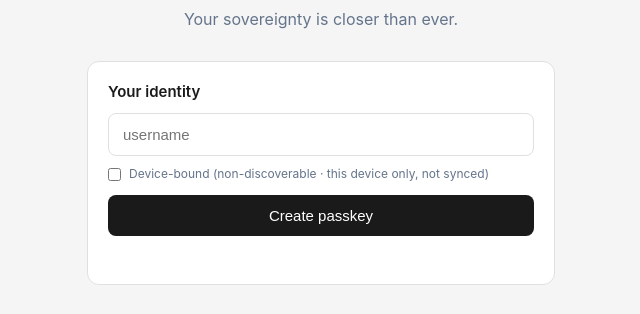
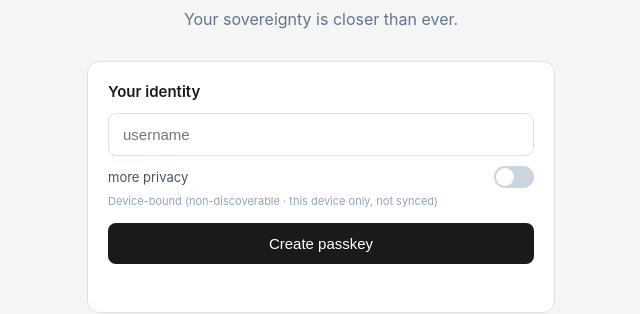
Before and after one commit to ivanmmurciaua/R1DO-tools, a website built with Vite: page index.html in a window 1280 px wide. Shown: the part 152-466 px from the top of the page, without its empty margins (319-959 px from the left). Built offline with nearby package versions, Linux system fonts and the light colour scheme.

Commit message:
show create passkey only if db is empty

```diff
--- a/index.html
+++ b/index.html
@@ -57,7 +57,9 @@
             }
 
             /* ── Identity (passkey) ── */
+            /* Hidden by default; main.js reveals it ONLY when R1DOToolsDB is empty. */
             .identity {
+                display: none;
                 background: #ffffff;
                 border: 1px solid #e0e0e0;
                 border-radius: 12px;
@@ -87,21 +89,69 @@
                 border-color: #94a3b8;
             }
 
-            .toggle {
+            /* Visual switch — "more privacy" (device-bound / non-discoverable) */
+            .switch-row {
                 display: flex;
-                align-items: flex-start;
-                gap: 8px;
-                font-size: 12px;
-                color: #64748b;
-                margin-bottom: 12px;
+                align-items: center;
+                justify-content: space-between;
+                margin-bottom: 6px;
                 cursor: pointer;
-                line-height: 1.4;
             }
 
-            .toggle input {
-                width: auto;
-                margin: 2px 0 0 0;
+            .switch-label {
+                font-size: 13px;
+                color: #475569;
+            }
+
+            .switch-hint {
+                font-size: 11px;
+                color: #94a3b8;
+                line-height: 1.4;
+                margin: 0 0 14px 0;
+            }
+
+            .switch {
+                position: relative;
+                display: inline-block;
+                width: 40px;
+                height: 22px;
                 flex-shrink: 0;
+            }
+
+            .switch input {
+                position: absolute;
+                opacity: 0;
+                width: 0;
+                height: 0;
+                margin: 0;
+            }
+
+            .switch .slider {
+                position: absolute;
+                inset: 0;
+                background: #cbd5e0;
+                border-radius: 22px;
+                transition: background 0.2s ease;
+            }
+
+            .switch .slider::before {
+                content: "";
+                position: absolute;
+                height: 18px;
+                width: 18px;
+                left: 2px;
+                top: 2px;
+                background: #ffffff;
+                border-radius: 50%;
+                transition: transform 0.2s ease;
+            }
+
+            .switch input:checked + .slider {
+                background: #1a1a1a;
+            }
+
+            .switch input:checked + .slider::before {
+                transform: translateX(18px);
             }
 
             .identity button {
@@ -239,10 +289,14 @@
             <div class="identity">
                 <h2>Your identity</h2>
                 <input id="username" type="text" placeholder="username" autocomplete="off" spellcheck="false" />
-                <label class="toggle">
-                    <input id="device-bound" type="checkbox" />
-                    <span>Device-bound (non-discoverable · this device only, not synced)</span>
+                <label class="switch-row">
+                    <span class="switch-label">more privacy</span>
+                    <span class="switch">
+                        <input id="device-bound" type="checkbox" />
+                        <span class="slider"></span>
+                    </span>
                 </label>
+                <p class="switch-hint">Device-bound (non-discoverable · this device only, not synced)</p>
                 <button id="create-passkey">Create passkey</button>
                 <p id="status" class="status"></p>
             </div>
@@ -270,7 +324,5 @@
         </div>
 
         <script type="module" src="/src/main.js"></script>
-        <!-- Vercel Web Analytics (same-origin /_vercel/insights, sin cookies/PII) -->
-        <script defer src="/_vercel/insights/script.js"></script>
     </body>
 </html>
--- a/package.json
+++ b/package.json
@@ -1,5 +1,5 @@
 {
-  "name": "new-r1do-tools",
+  "name": "r1do-tools",
   "version": "0.0.0",
   "private": true,
   "type": "module",
--- a/src/main.js
+++ b/src/main.js
@@ -1,20 +1,32 @@
 // R1DO id — entry point. The index is the single place where the passkey is
 // created (the seed of the identity broker). Everything else (notes/tasks/chat/
 // wallet) will pull from this identity.
-import { registerPasskey, initCredDB } from "./auth/r1do-auth.js";
+import { registerPasskey, listCredentials } from "./auth/r1do-auth.js";
 
 const byId = (id) => document.getElementById(id);
 const statusEl = byId("status");
 const btn = byId("create-passkey");
 const input = byId("username");
+const identityEl = document.querySelector(".identity");
 
 function setStatus(msg, kind = "") {
   statusEl.textContent = msg;
   statusEl.className = "status" + (kind ? " " + kind : "");
 }
 
-// Warm the credential store (IndexedDB R1DOToolsDB) on load.
-initCredDB().catch((e) => console.warn("[id] cred DB init failed:", e));
+// Show the "create passkey" block ONLY when R1DOToolsDB is empty. Once there's
+// any credential, the index is just a launcher — each tool handles its own
+// login/register against the same store. On read error, show it (fail-safe so a
+// new user can always create one).
+(async () => {
+  try {
+    const creds = await listCredentials();
+    if (!creds || creds.length === 0) identityEl.style.display = "block";
+  } catch (e) {
+    console.warn("[id] could not read cred store — showing identity:", e);
+    identityEl.style.display = "block";
+  }
+})();
 
 btn.addEventListener("click", async () => {
   const username = input.value.trim();
```
Also changed, not shown: public/chat.html (+0 -1 lines), public/notes.html (+0 -1 lines), public/tasks.html (+0 -1 lines).
